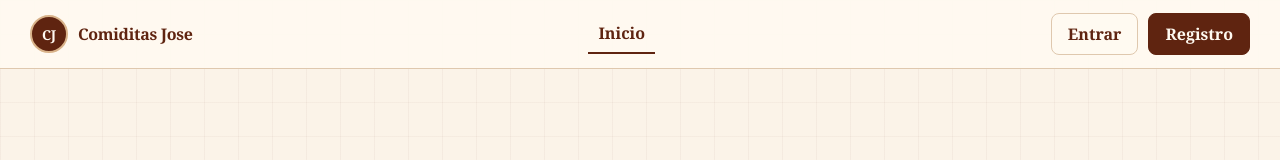
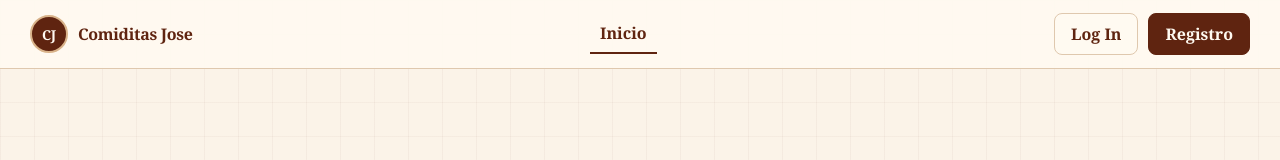
Before and after one commit to JoseAB32/frontComiditas, a React (Vite) app: page / in a window 1280 px wide. Shown: the top 160 px of the page. Built offline with nearby package versions, Linux system fonts and the light colour scheme; no server answers.

Commit message:
detalle log in

```diff
--- a/src/components/Navbar.tsx
+++ b/src/components/Navbar.tsx
@@ -50,7 +50,7 @@ export default function Navbar() {
           ) : (
             <>
               <Link className="btn btn-ghost" to="/login">
-                Entrar
+                Log In
               </Link>
               <Link className="btn btn-primary" to="/registro">
                 Registro
```
